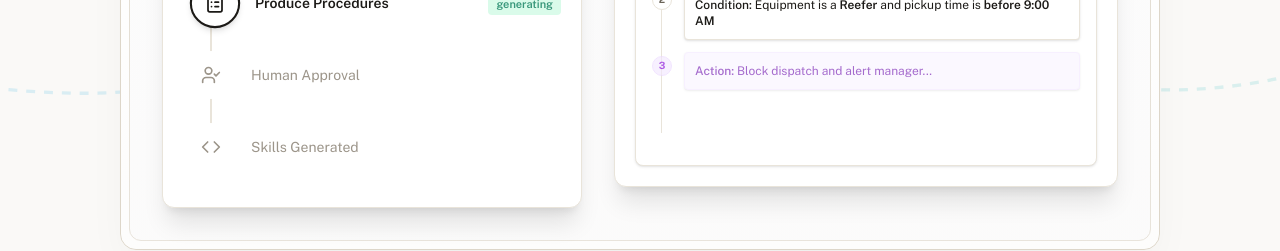
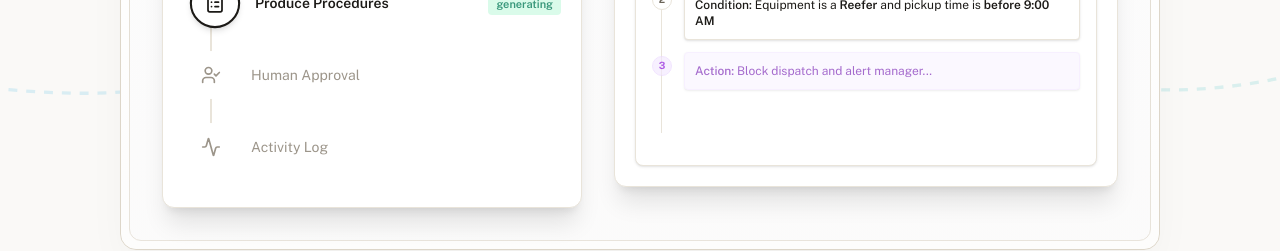
Before and after one commit to VeshGuy/KB-WB, a React (Vite) app: page / in a window 1280 px wide. Shown: the part 1040-1291 px from the top of the page. Built offline with nearby package versions, Linux system fonts and the light colour scheme; grey boxes are pictures that could not be loaded.

Commit message:
Rename pipeline step to Activity Log

```diff
--- a/src/components/WorkflowAnimation.tsx
+++ b/src/components/WorkflowAnimation.tsx
@@ -1,11 +1,11 @@
-import { FileText, Database, ClipboardList, UserCheck, Code } from 'lucide-react';
+import { FileText, Database, ClipboardList, UserCheck, Activity } from 'lucide-react';
 
 const steps = [
   { id: 'upload', label: 'Upload Docs', icon: FileText, badgeTone: 'blue', badgeText: 'running' },
   { id: 'ingest', label: 'Ingest Live Data', icon: Database, badgeTone: 'indigo', badgeText: 'running' },
   { id: 'produce', label: 'Produce Procedures', icon: ClipboardList, badgeTone: 'purple', badgeText: 'generating' },
   { id: 'approve', label: 'Human Approval', icon: UserCheck, badgeTone: 'amber', badgeText: 'pending' },
-  { id: 'skills', label: 'Skills Generated', icon: Code, badgeTone: 'emerald', badgeText: 'publishing' },
+  { id: 'activity', label: 'Activity Log', icon: Activity, badgeTone: 'emerald', badgeText: 'live' },
 ];
 
 export default function WorkflowAnimation({ activeStep }: { activeStep: number }) {
```
